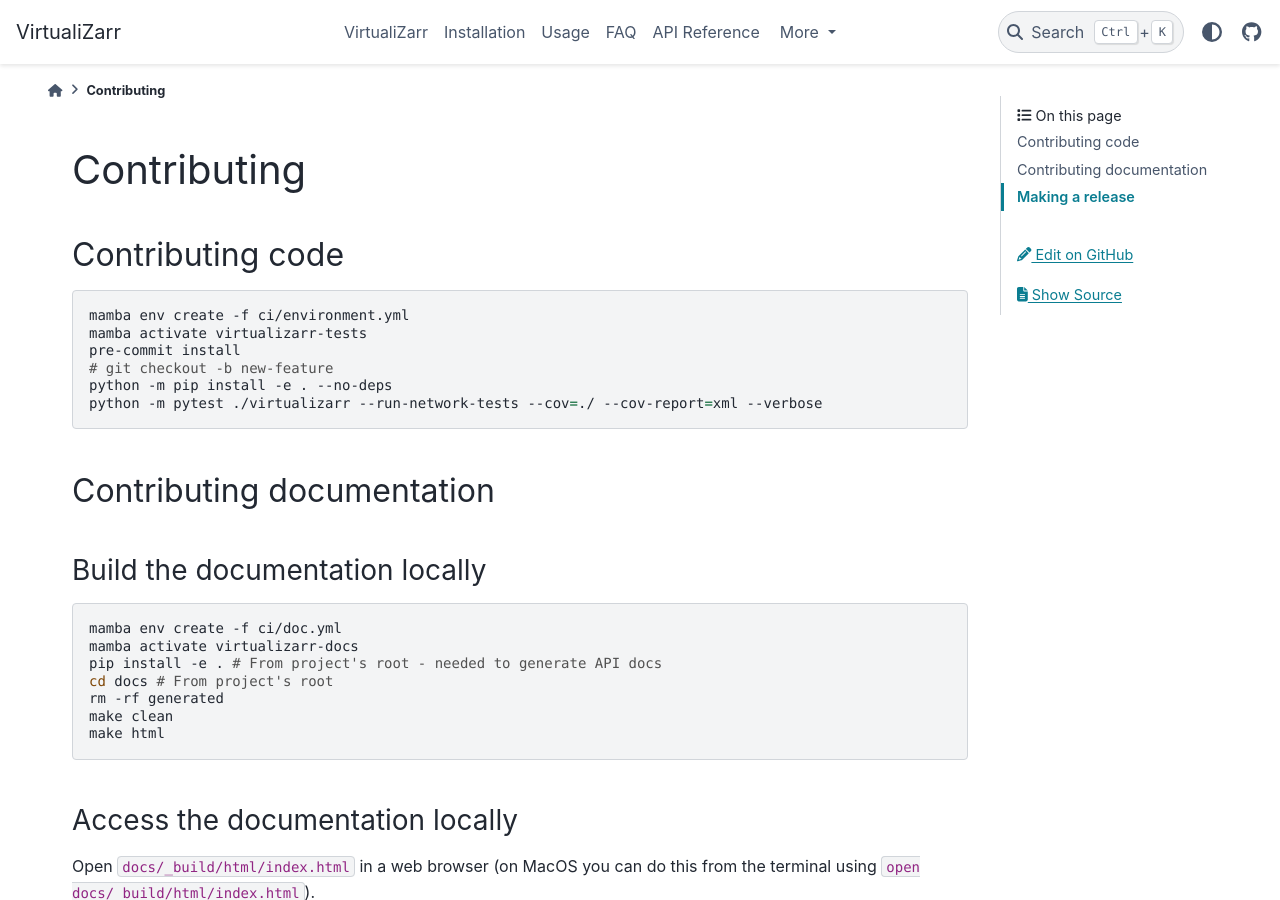
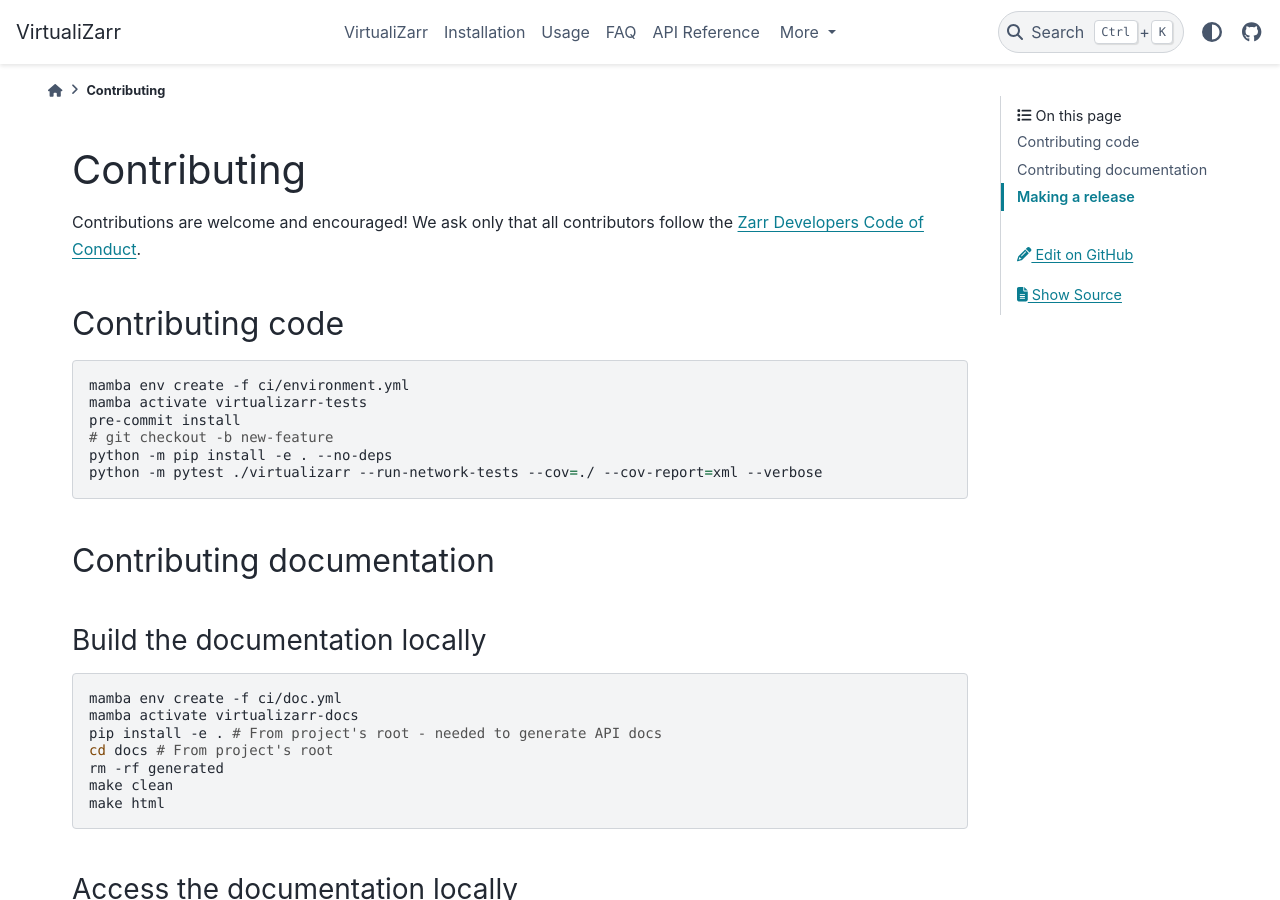
Before and after one commit to zarr-developers/VirtualiZarr, a Sphinx documentation site: the page built from docs/contributing.md, in a window 1280 px wide and 900 px high. Built offline with Sphinx 7.4.7 and the PyData theme 0.15.4, drawn with Linux system fonts in a browser that asks for light colours.

Commit message:
link to code of conduct

```diff
--- a/docs/contributing.md
+++ b/docs/contributing.md
@@ -1,4 +1,6 @@
 # Contributing
+
+Contributions are welcome and encouraged! We ask only that all contributors follow the [Zarr Developers Code of Conduct](https://github.com/zarr-developers/.github/blob/main/CODE_OF_CONDUCT.md).
 
 ## Contributing code
 
```
